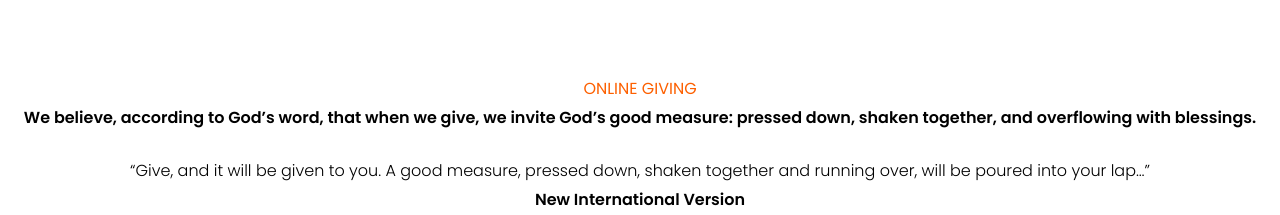
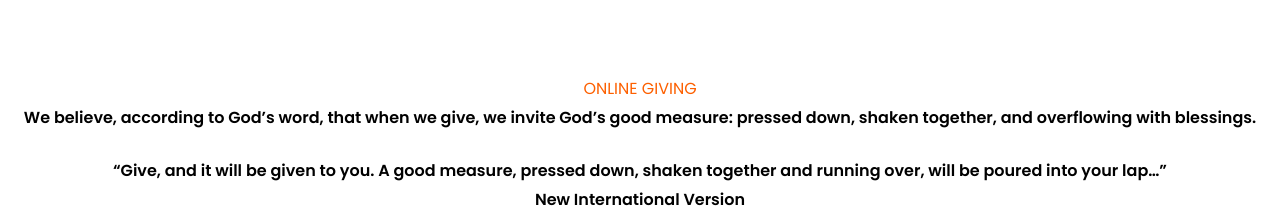
Before and after one commit to the-chronicles/mps-website, a React (Vite) app: page / in a window 1280 px wide. Shown: the part 1100-1315 px from the top of the page. Built offline with nearby package versions, Linux system fonts and the light colour scheme; the HTML template or start-up script is replaced by a standard one.

Commit message:
Update onlinegiving.tsx

```diff
--- a/src/layouts/onlinegiving.tsx
+++ b/src/layouts/onlinegiving.tsx
@@ -21,15 +21,15 @@ const Onlinegiving = () => {
             We believe, according to God’s word, that when we give, we invite God’s good measure: pressed down, shaken together, and overflowing with blessings. <br />
           <Text
             mt={5}
-            fontSize={{ lg: 20, md: 20, sm: 10, base: 10 }}
-            fontWeight={300}
+            fontSize={{ lg: 30, md: 30, sm: 10, base: 10 }}
+            fontWeight={600}
           >
             <br/>
             “Give, and it will be given to you. A good measure, pressed down, shaken together and running over, will be poured into your lap…”
             </Text>
             <Text
             mt={5}
-            fontSize={{ lg: 50, md: 40, sm: 20, base: 20 }}
+            fontSize={{ lg: 40, md: 35, sm: 15, base: 15 }}
             fontWeight={600}
           >
               New International Version
```
